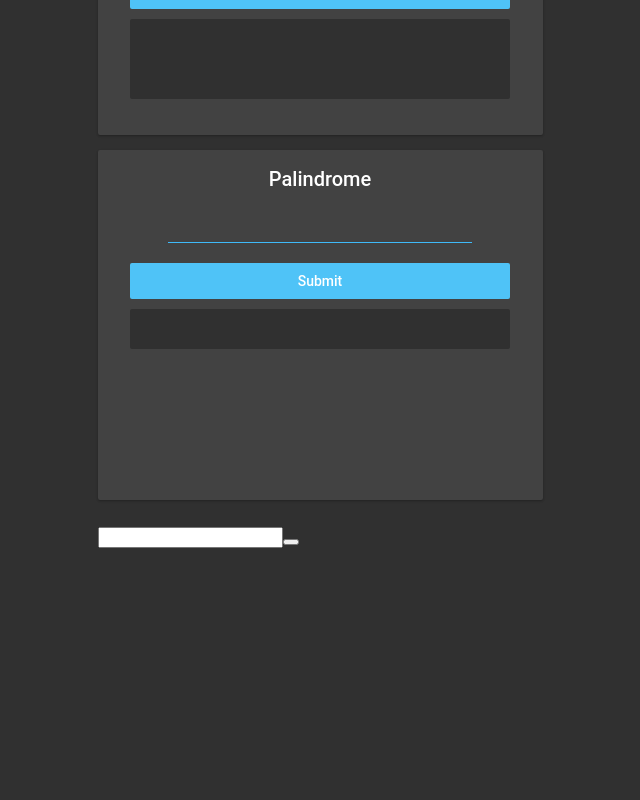
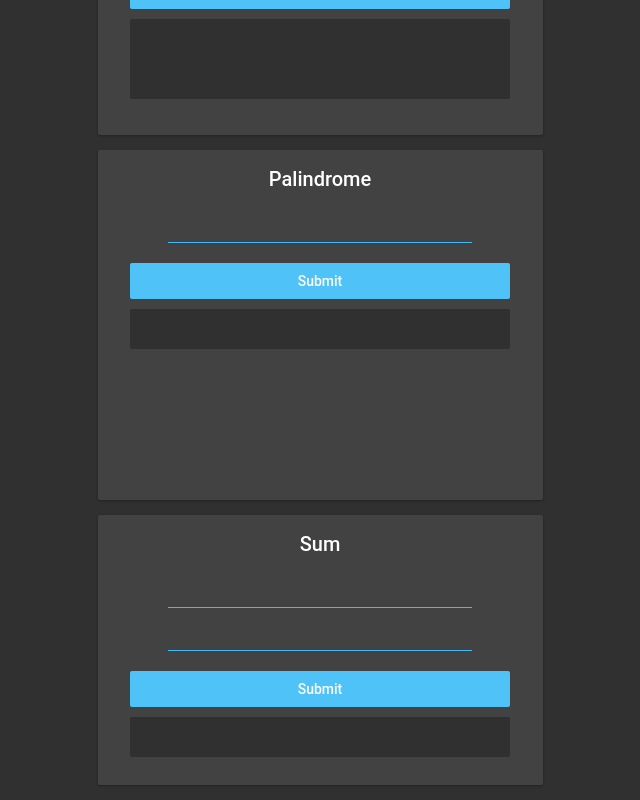
Before and after one commit to loganw0315/react-toy-problems, a React (Create React App) app: page / in a window 1280 px wide. Shown: the part 920-1720 px from the top of the page, without its empty margins (320-960 px from the left). Before the commit the page ends 1468 px from the top, so only its background shows below. Built offline with nearby package versions, Linux system fonts and the light colour scheme.

Commit message:
Completed Sum Component

```diff
--- a/src/components/Topics/Sum.js
+++ b/src/components/Topics/Sum.js
@@ -1,14 +1,38 @@
 import React, { Component } from 'react';
 
 class Sum extends Component {
+    state = {
+        number1: 0,
+        number2: 0,
+        sum: null
+    }
+
+    handleChange1 = (event) => {
+       this.setState({
+            number1: Number(event.target.value)
+        })
+    }
+
+    handleChange2 = (event) => {
+        this.setState({
+            number2: Number(event.target.value)
+        })
+    }
+
+    handleClick = (prop1, prop2) => {
+        this.setState({
+            sum: prop1 + prop2
+        })
+    }
+
     render() {
         return (
-            <div>
-                <h4></h4>
-                <input></input>
-                <button></button>
-                <span></span>
-                <span></span>
+            <div className='puzzleBox sumPB'>
+                <h4>Sum</h4>
+                <input className='inputLine' onChange={this.handleChange1}></input>
+                <input className='inputLine' onChange={this.handleChange2}></input>
+                <button className='confirmationButton' onClick={() => this.handleClick(this.state.number1,this.state.number2)}>Submit</button>
+                <span className='resultsBox'>{this.state.sum}</span>
             </div>
             )
     }
```
